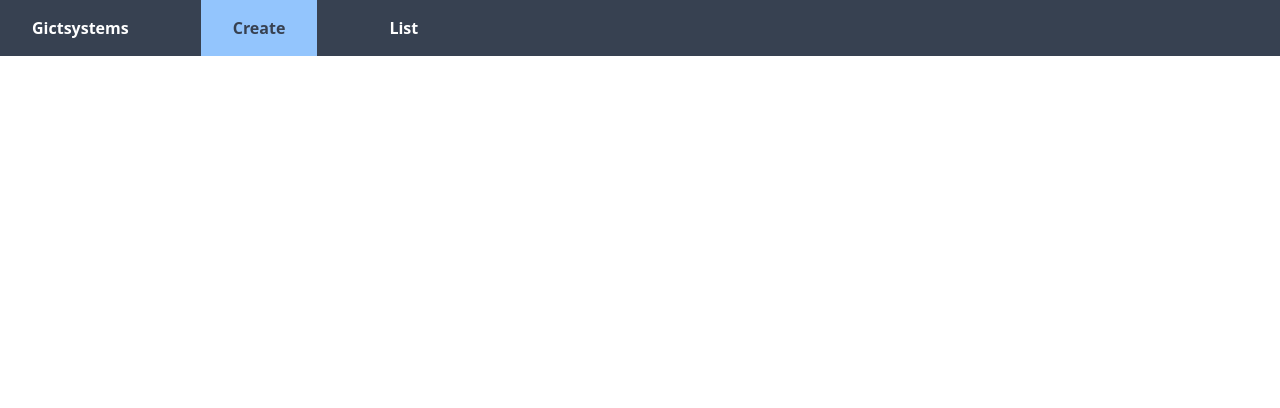
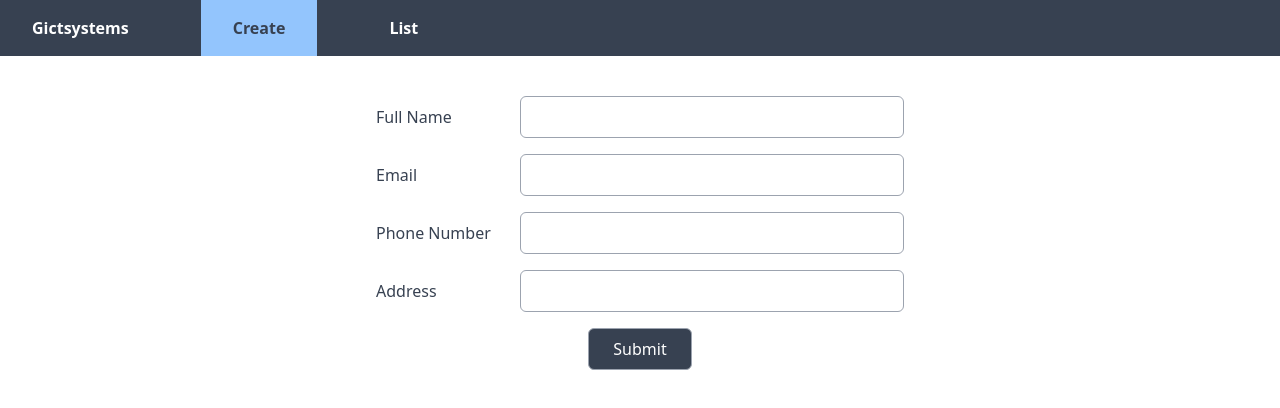
Before and after one commit to Gitigi/gictsystems, a Next.js app: page /create in a window 1280 px wide. Shown: the top 408 px of the page. Built offline with nearby package versions, Linux system fonts and the light colour scheme.

Commit message:
feat: create page

```diff
--- a/components/header.js
+++ b/components/header.js
@@ -1,9 +1,8 @@
 import Link from "next/link"
 import { useRouter } from "next/router"
 
-export default function Header() {
+export default function Header({ active }) {
   const router = useRouter();
-  console.log(router.asPath)
 
   return (
     <>
@@ -18,13 +17,13 @@ export default function Header() {
                 </Link>
 
                 <Link href="/create">
-                    <a className={`py-4 px-8 font-semibold ${ router.asPath === '/create' ? 'text-gray-700 bg-blue-300' : ''}`}>
+                    <a className={`py-4 px-8 font-semibold ${ active === 'create' ? 'text-gray-700 bg-blue-300' : ''}`}>
                     Create
                     </a>
                 </Link>
 
                 <Link href="/list">
-                    <a className={`py-4 px-8 font-semibold ${ router.asPath === '/list' ? 'text-gray-700 bg-blue-300' : ''}`}>
+                    <a className={`py-4 px-8 font-semibold ${ active === 'list' ? 'text-gray-700 bg-blue-300' : ''}`}>
                     List
                     </a>
                 </Link>
--- a/pages/create.js
+++ b/pages/create.js
@@ -1,8 +1,87 @@
+import { useState } from "react"
+
 import Header from "../components/header"
+
 export default function Home() {
+  const [ info, setInfo ] = useState({})
+  const [ loading, setLoading ] = useState(false)
+
+  const handleInput = (e) => {
+    setInfo(s => ({...s, [e.target.name]: e.target.value}))
+  }
+
+  const onSubmit = async (e) => {
+    e.preventDefault();
+    setLoading(true)
+
+    const options = {
+      method: 'POST',
+      headers: {
+        'Content-Type': 'application/json',
+        'Authorization': 'Bearer ALDJAK23423JKSLAJAF23423J23SAD3'
+      },
+      body: JSON.stringify(info)
+    }
+
+    try{
+      const response = await fetch('http://developers.gictsystems.com/api/dummy/submit/', options)
+    } catch(e) {
+      alert('failed')
+      setLoading(false)
+      return
+    }
+    setLoading(false);
+
+    if(!response.ok) {
+      alert('Failed')
+    }
+
+    const data = await response.json()
+    alert('Successfull')
+  }
+
   return (
     <>
-      <Header />
+      <Header active='create' />
+      <div className="container mx-auto flex justify-center">
+        <form onSubmit={onSubmit} className='py-10 flex flex-col gap-4'>
+          <div>
+            <label className="text-gray-700 inline-block w-32 text-left">Full Name</label>
+            <input name='fullnames' type='text'
+              required
+              onChange={handleInput}
+              className="ml-4 py-2 w-96 border rounded-md border-solid border-gray-400 focus:border-gray-700" />
+          </div>
+          <div>
+            <label className="text-gray-700 inline-block w-32 text-left">Email</label>
+            <input name='email' type='email'
+              required
+              onChange={handleInput}
+              className="ml-4 py-2 w-96 border rounded-md border-solid border-gray-400" />
+          </div>
+          <div>
+            <label className="text-gray-700 inline-block w-32 text-left">Phone Number</label>
+            <input name='phone' type='text'
+              required
+              min={10}
+              onChange={handleInput}
+              className="ml-4 py-2 w-96 border rounded-md border-solid border-gray-400" />
+          </div>
+          <div>
+            <label className="text-gray-700 inline-block w-32 text-left">Address</label>
+            <input name='address' type='text'
+              required
+              min={4}
+              onChange={handleInput}
+              className="ml-4 py-2 w-96 border rounded-md border-solid border-gray-400" />
+          </div>
+          <div className="flex justify-center">
+            <input disabled={loading} type='submit' value='Submit'
+              className=" py-2 px-6 border rounded-md border-solid border-gray-400 bg-gray-700 text-white hover:text-gray-700 hover:bg-white" />
+          </div>
+        </form>
+      </div>
+
     </>
   )
 }
```
